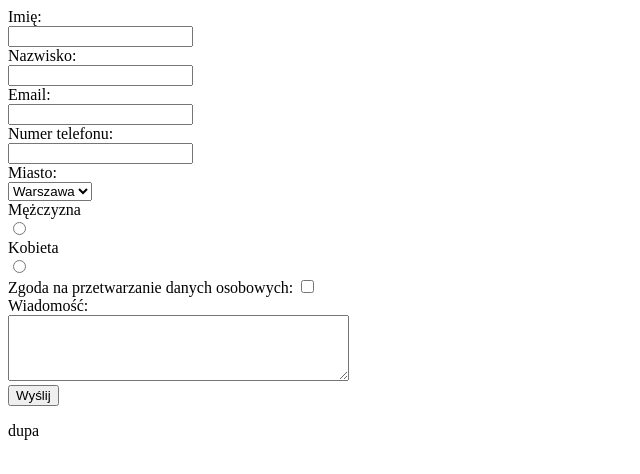
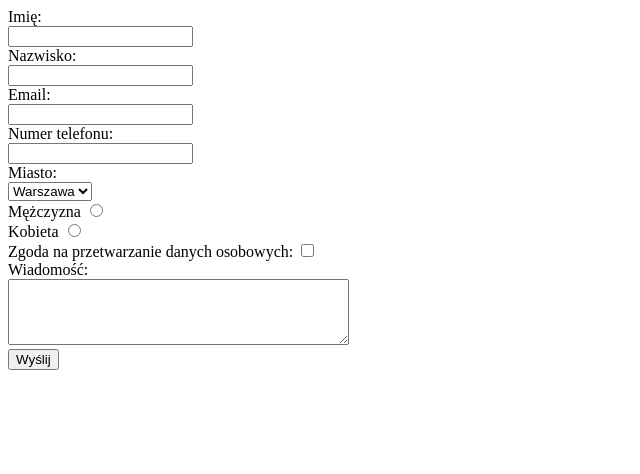
Before and after one commit to rakussovskyyy/rakusovskyyy.github.io, a plain HTML site: page formularz.html in a window 1280 px wide. Shown: the whole page, without its empty margins (0-640 px from the left). Drawn offline with Linux system fonts and the light colour scheme.

Commit message:
poprawka

```diff
--- a/formularz.html
+++ b/formularz.html
@@ -21,16 +21,15 @@
             <option value="value2" selected>Warszawa</option>
             <option value="value3">Gdańsk</option>
         </select> <br />
-        <label for="radio">Mężczyzna</label><br />
+        <label for="radio">Mężczyzna</label>
         <input type="radio" name="gender" id="radio"><br />
-        <label for="radio">Kobieta</label><br />
+        <label for="radio">Kobieta</label>
         <input type="radio" name="gender" id="radio"> <br />
         <label for="checkbox">Zgoda na przetwarzanie danych osobowych:</label>
         <input type="checkbox" name="agreement" id="checkbox">  <br />
         <label for="textarea">Wiadomość:</label> <br />
         <textarea id="textarea" rows="4" cols="40"></textarea> <br />
         <input type="submit" value="Wyślij" >
-        <p>dupa</p>
     </form>
 </body>
 </html>
```
